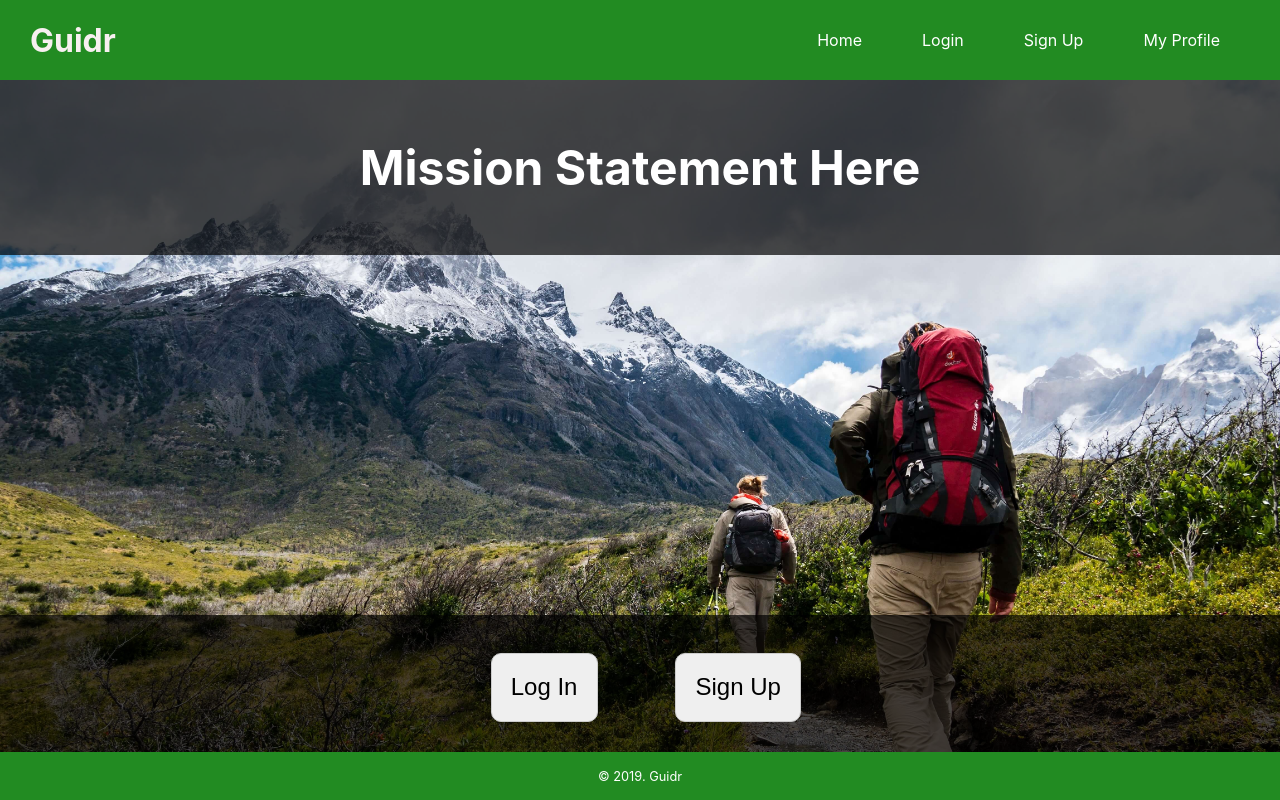
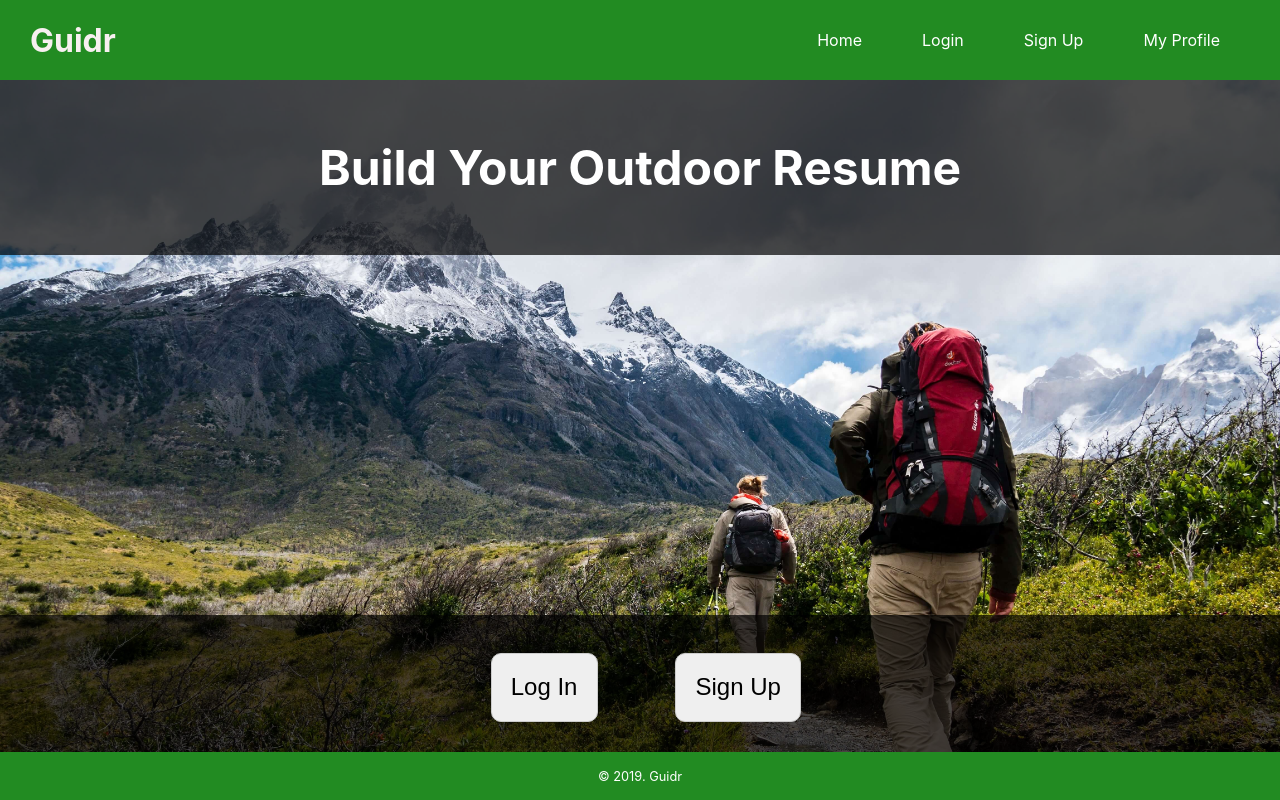
Before and after one commit to Build-Week-FT-Guidr/front-end, a React (Create React App) app in the folder guidr/: page / in a window 1280 px wide. Built offline with nearby package versions, Linux system fonts and the light colour scheme; no server answers.

Commit message:
Added mission statement

```diff
--- a/guidr/src/Components/Home.js
+++ b/guidr/src/Components/Home.js
@@ -5,7 +5,7 @@ const Home = () => {
   return (
     <div className="home-container">
       <div className="heading-container">
-        <h1>Mission Statement Here</h1>
+        <h1>Build Your Outdoor Resume</h1>
       </div>
       <div className="button-container">
         <Link to="/login">
```
